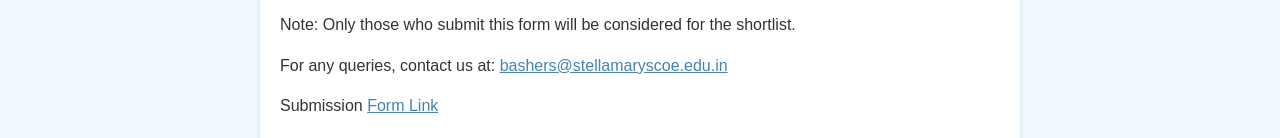
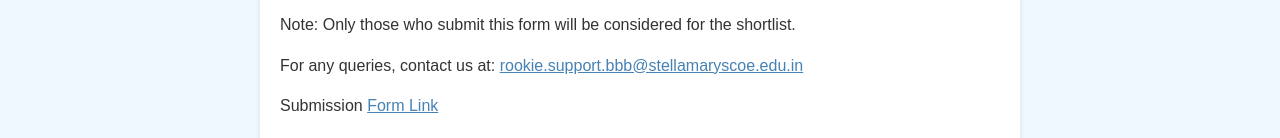
Before and after one commit to roshan-lal-dia/be-a-basher, a plain HTML site: page index.html in a window 1280 px wide. Shown: the part 642-780 px from the top of the page. Drawn offline with Linux system fonts and the light colour scheme.

Commit message:
Update index.html

```diff
--- a/index.html
+++ b/index.html
@@ -121,7 +121,7 @@
 			<p>We're excited about your interest in joining our community. This year, we've had an incredible response with many eager to join us. To maintain the quality of our community, we're looking for members committed to self-improvement.</p>
 			<p>As part of our selection process, we'll be screening applicants based on the completion of specific learning modules. Please follow the instructions in the link below to submit your completion once you've finished the modules.</p>
 			<p>Note: Only those who submit this form will be considered for the shortlist.</p>
-			<p>For any queries, contact us at: <a href="mailto:bashers@stellamaryscoe.edu.in">bashers@stellamaryscoe.edu.in</a></p>
+			<p>For any queries, contact us at: <a href="mailto:rookie.support.bbb@stellamaryscoe.edu.in">rookie.support.bbb@stellamaryscoe.edu.in</a></p>
 			<p>Submission <a href="https://docs.google.com/forms/d/e/1FAIpQLSf0ezwBz_HrGrV4y8OQ7U-5d4EcP32rxuTbuPOMC-e2wC2xWQ/viewform">Form Link</a></p>
 			<p>Last Date for Submission: October 25, 2024</p>
 			<a href="https://app.tango.us/app/workflow/Microsoft-Learn-Screening---Transcript-Submission-Guide----BeABasher---7bf6a1d6b8004516a3858deb60d2146c" class="button">Watch this guide on How to Proceed?</a>
```
